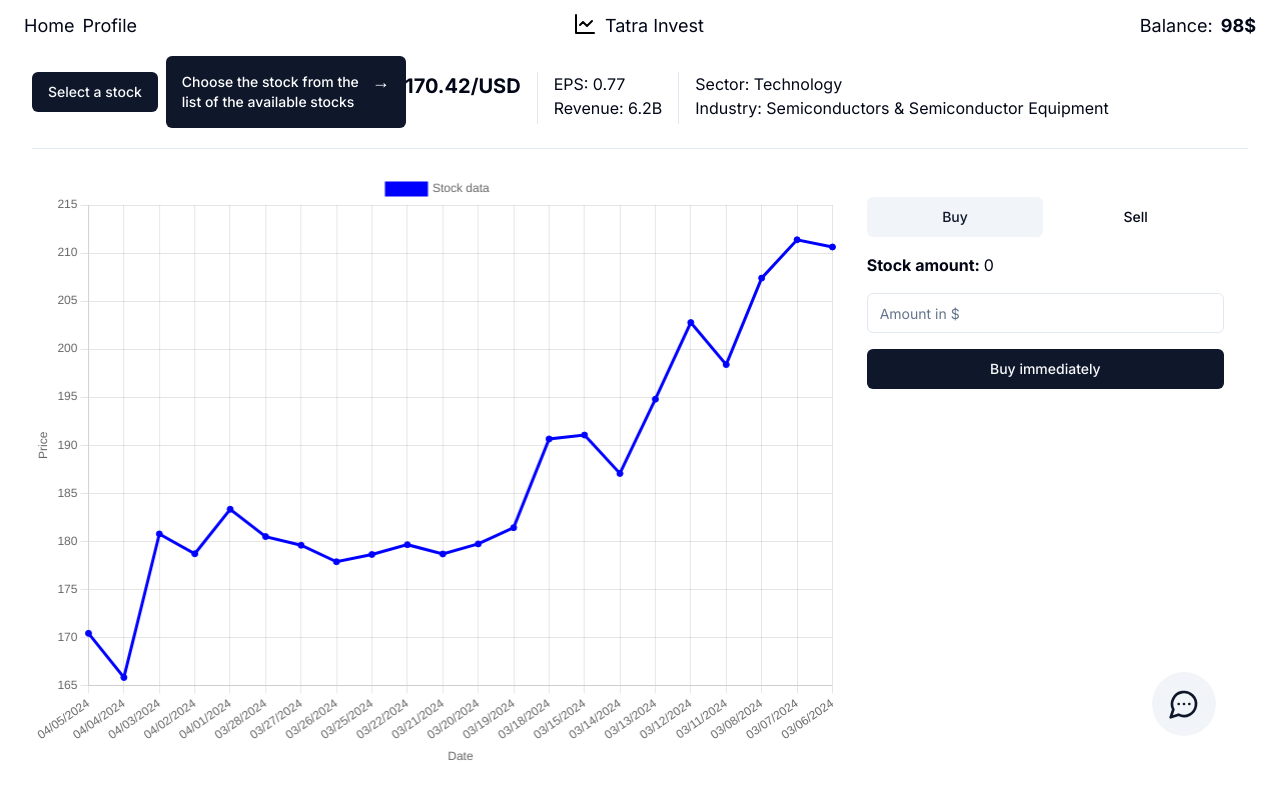
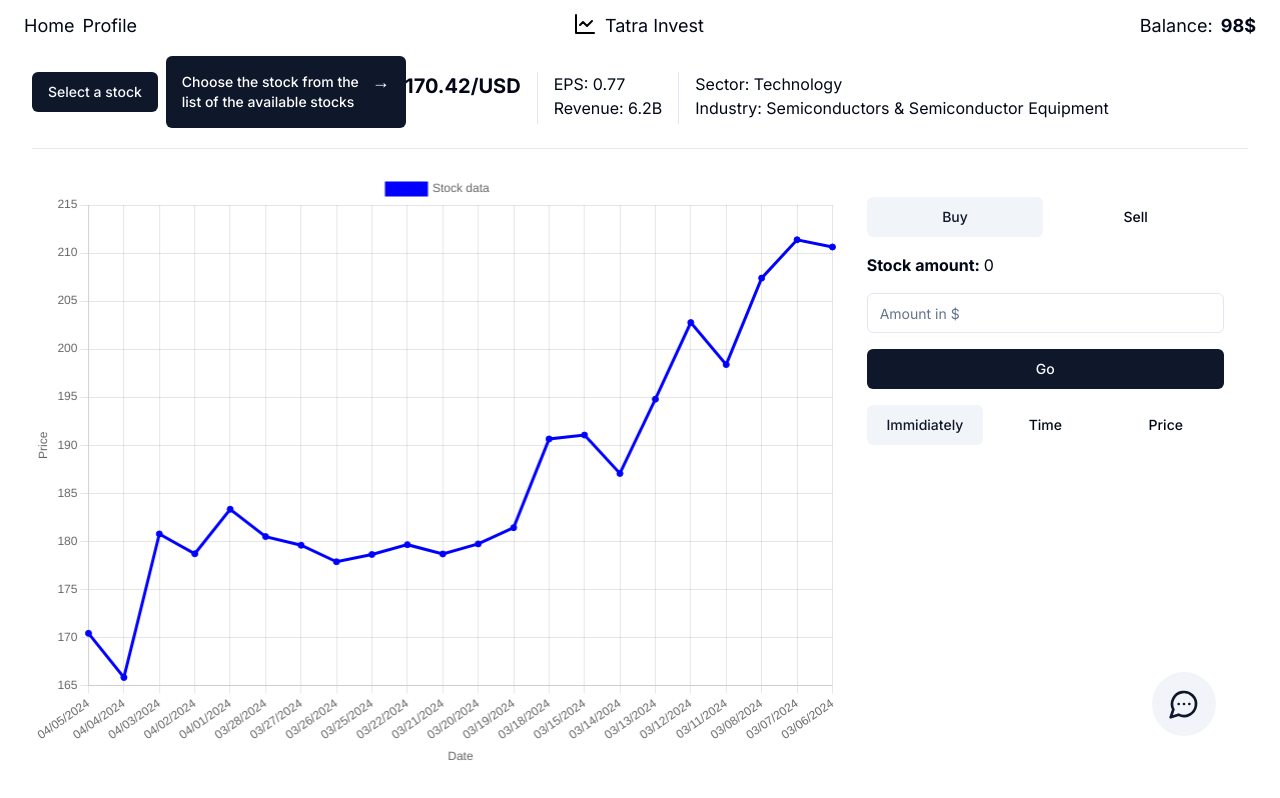
Before and after one commit to Ancoresss/tatra-invest-tutorial, a Next.js app in the folder client/: page / in a window 1280 px wide. Built offline with nearby package versions, Linux system fonts and the light colour scheme.

Commit message:
ui custom buy,sell

```diff
--- a/client/package.json
+++ b/client/package.json
@@ -12,20 +12,26 @@
     "@radix-ui/react-dialog": "^1.0.5",
     "@radix-ui/react-navigation-menu": "^1.1.4",
     "@radix-ui/react-separator": "^1.0.3",
+    "@radix-ui/react-slider": "^1.1.2",
     "@radix-ui/react-slot": "^1.0.2",
     "@radix-ui/react-toggle": "^1.0.3",
     "@radix-ui/react-toggle-group": "^1.0.4",
     "@tanstack/react-table": "^8.15.3",
+    "add": "^2.0.6",
+    "calendar": "^0.1.1",
     "class-variance-authority": "^0.7.0",
     "clsx": "^2.1.0",
     "lucide-react": "^0.365.0",
     "next": "14.1.4",
     "react": "^18",
     "react-chartjs-2": "^5.2.0",
+    "react-day-picker": "^8.10.0",
     "react-dom": "^18",
     "react-feather": "^2.0.10",
     "react-markdown": "^9.0.1",
     "react-use": "^17.5.0",
+    "shadcn-ui": "^0.8.0",
+    "slider": "^1.0.4",
     "swr": "^2.2.5",
     "tailwind-merge": "^2.2.2",
     "tailwindcss-animate": "^1.0.7",
--- a/client/src/components/DashboardActions.tsx
+++ b/client/src/components/DashboardActions.tsx
@@ -5,16 +5,23 @@ import { Input } from "@/components/ui/input";
 import ProfileContext from "@/context/ProfileContext";
 import StockContext from "@/context/StockContext";
 import { SimpleStock } from "@/lib/types";
-import { useContext, useState } from "react";
+
+import React, { useContext, useState } from "react";
 import { ToggleGroup, ToggleGroupItem } from "./ui/toggle-group";
+import {Calendar} from "@/components/ui/calendar";
+
 
 export default function DashboardActions() {
   const [transactionType, setTransactionType] = useState<"buy" | "sell">("buy");
+  const [transactionCharacter, setTransactionCharacter] = useState<"immediately" | "time"| "price">("immediately")
+
   const profileInfo = useContext(ProfileContext);
   const stockInfo = useContext(StockContext);
 
   const [inputVal, setInput] = useState("");
 
+  const [pricePicker, setPricePicker] = useState(0);
+  const [date, setDate] = React.useState<Date | undefined>(new Date())
   const currentStockProfile = profileInfo.profileData?.stocks.find(
     (s) => s.id === stockInfo.currentStock?.id
   );
@@ -121,9 +128,39 @@ export default function DashboardActions() {
           onClick={transactionType === "buy" ? onBuyHandler : onSellHandler}
           className="basis-0 grow"
         >
-          Buy immediately
+          Go
         </Button>
       </div>
+
+      <ToggleGroup type="single" value={transactionCharacter}>
+        <ToggleGroupItem value="immediately" onClick={() => setTransactionCharacter("immediately")}>
+          Immidiately
+        </ToggleGroupItem>
+        <ToggleGroupItem value="time" onClick={() => setTransactionCharacter("time")}>
+          Time
+        </ToggleGroupItem>
+        <ToggleGroupItem value="price" onClick={() => setTransactionCharacter("price")}>
+          Price
+        </ToggleGroupItem>
+      </ToggleGroup>
+
+      {transactionCharacter=="time" && <Calendar
+          mode="single"
+          selected={date}
+          onSelect={setDate}
+          className="rounded-md border self-center"
+      />}
+      {transactionCharacter=="price" &&
+          <Input
+              type="number"
+
+              onChange={(event) => setPricePicker(+event.target.value)}
+              value={pricePicker}
+              placeholder={"Put limit price"}
+          />
+          // <Slider defaultValue={[0]} value={[pricePicker]} onChange={(event)=> console.log(event.target.value)} max={100} step={1} />
+      }
+
     </div>
   );
 }
--- a/client/src/context/StockContext.tsx
+++ b/client/src/context/StockContext.tsx
@@ -3,8 +3,9 @@
 import { IStock, StockByCountry } from "@/lib/types";
 import { getStockByName, getStocksByCountries } from "@/services/stocksService";
 import StockInfo from "@/type/StockInfo";
-import React, { Dispatch, FC, ReactNode, SetStateAction, useEffect, useState } from "react";
+import React, {Dispatch, FC, ReactNode, SetStateAction, useContext, useEffect, useState} from "react";
 import useSWR from "swr";
+import ProfileContext from "@/context/ProfileContext";
 
 const StockContext = React.createContext<{
   stocksByCountries?: StockByCountry[];
@@ -15,6 +16,8 @@ const StockContext = React.createContext<{
 export default StockContext;
 
 export const StockProvider: FC<{ children: ReactNode }> = ({ children }) => {
+  const profileInfo = useContext(ProfileContext);
+
   const [currentStockId, setCurrentStockId] = useState<string | undefined>();
   const { data: stocksByCountries } = useSWR<StockByCountry[]>("/stocks-by-countries", () => {
     return getStocksByCountries();
@@ -34,6 +37,28 @@ export const StockProvider: FC<{ children: ReactNode }> = ({ children }) => {
   );
 
   useEffect(() => {
+    profileInfo.profileData?.stocks.map((s)=> {
+      if (!s.plannedAction  ){
+        return
+      }else{
+        if(s.plannedAction.type=="date"){
+          // date action
+
+
+          if (s.plannedAction.transactionType=="buy"){
+          //   buy logic
+
+          }else{
+            //   sell logic
+
+          }
+        }else{
+        //   price logic
+
+        }
+      }
+
+    })
 
   }, [currentStock])
 
```
Also changed, not shown: client/src/app/template.tsx (+10 -8 lines), 1 other file (tests, documents, lock files or other folders).
